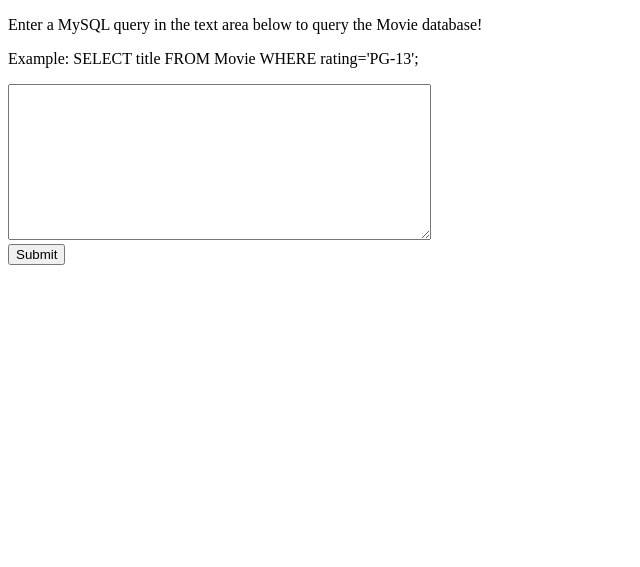
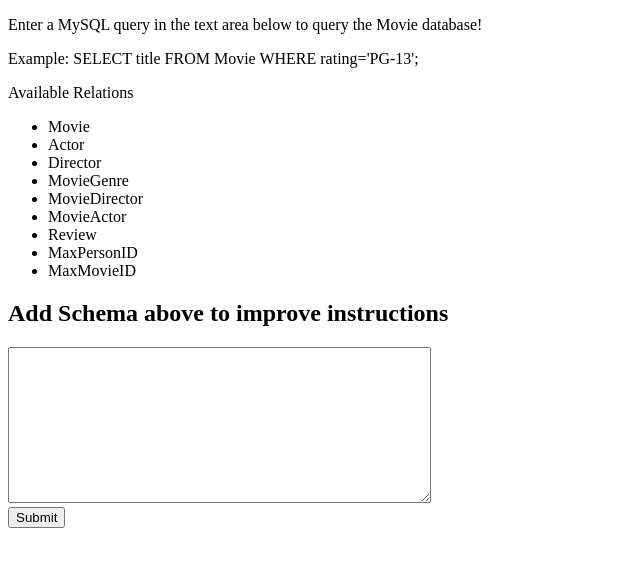
Before and after one commit to cterndrup/CS143-proj1, a PHP site: page /query.php in a window 1280 px wide. Shown: the top 567 px of the page, without its empty margins (0-640 px from the left). Run offline with PHP 8.4, Linux system fonts and the light colour scheme.

Commit message:
Added list of relations and their schema

```diff
--- a/query.php
+++ b/query.php
@@ -6,6 +6,19 @@
 <!-- instructions for using query interface -->
 <p>Enter a MySQL query in the text area below to query the Movie database!</p>
 <p>Example: SELECT title FROM Movie WHERE rating='PG-13';</p>
+<p>Available Relations</p>
+<ul>
+<li>Movie</li>
+<li>Actor</li>
+<li>Director</li>
+<li>MovieGenre</li>
+<li>MovieDirector</li>
+<li>MovieActor</li>
+<li>Review</li>
+<li>MaxPersonID</li>
+<li>MaxMovieID</li>
+</ul>
+<h2>Add Schema above to improve instructions</h2>
 
 <form method="GET" action="query.php">
 <!-- TEXTAREA for entering query -->
```
